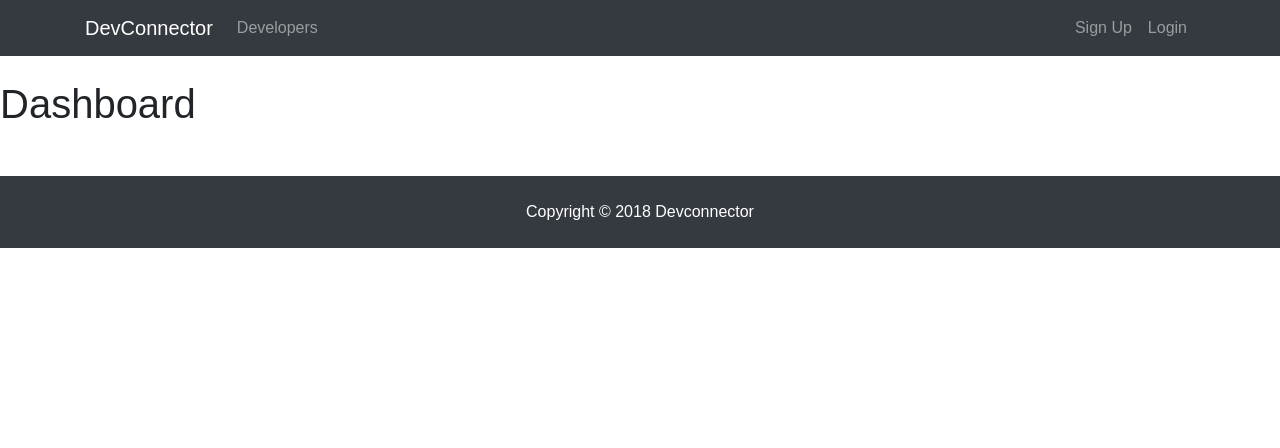
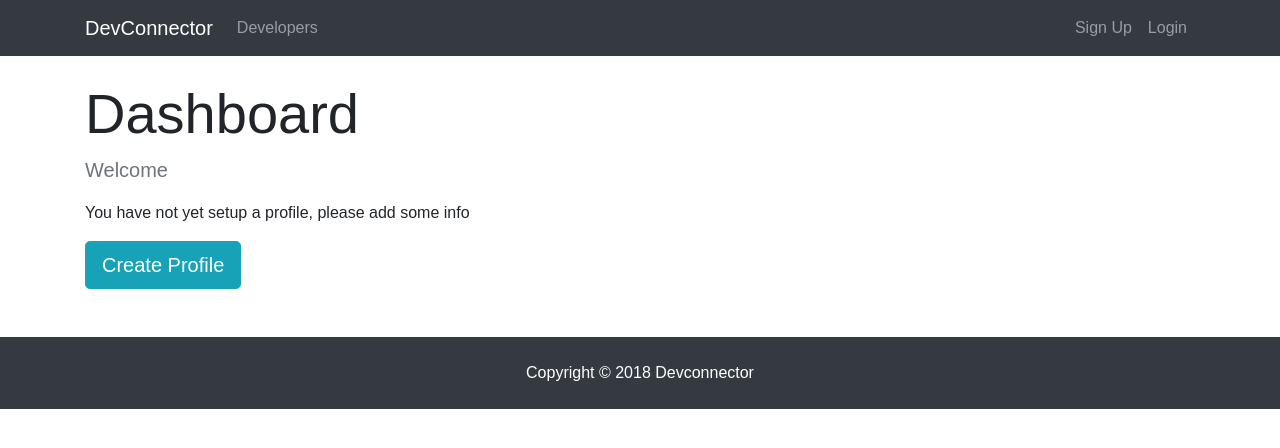
Before and after one commit to anku255/Devconnector, a React (Create React App) app in the folder client/: page /dashboard in a window 1280 px wide. Shown: the top 448 px of the page. Built offline with nearby package versions, Linux system fonts and the light colour scheme; no server answers.

Commit message:
📝Setup spinner in dashboard

```diff
--- /dev/null
+++ b/client/src/components/common/Spinner.js
@@ -0,0 +1,14 @@
+import React from 'react';
+import spinner from './spinner.gif';
+
+export default () => {
+  return (
+    <div>
+      <img
+        src={spinner}
+        alt="Loading..."
+        style={{ width: '200px', margin: 'auto', display: 'block' }}
+      />
+    </div>
+  );
+};
--- a/client/src/components/dashboard/Dashboard.js
+++ b/client/src/components/dashboard/Dashboard.js
@@ -1,7 +1,9 @@
 import React, { Component } from 'react';
 import { connect } from 'react-redux';
+import { Link } from 'react-router-dom';
 import PropTypes from 'prop-types';
 import { getCurrentProfile } from '../../actions/profileActions';
+import Spinner from '../common/Spinner';
 
 class Dashboard extends Component {
   componentDidMount = () => {
@@ -9,16 +11,55 @@
   };
 
   render() {
+    const { user } = this.props.auth;
+    const { profile, loading } = this.props.profile;
+
+    let dashboadContent;
+
+    if (profile === null || loading) {
+      dashboadContent = <Spinner />;
+    } else {
+      // Check if logged in user has profile data
+      if (Object.keys(profile).length > 0) {
+        dashboadContent = <h4>TOOD: DISPLAY PROFILE</h4>;
+      } else {
+        // User is logged in but has no profile
+        dashboadContent = (
+          <div>
+            <p className="lead text-muted">Welcome {user.name}</p>
+            <p>You have not yet setup a profile, please add some info</p>
+            <Link to="/create-profile" className="btn btn-lg btn-info">
+              Create Profile
+            </Link>
+          </div>
+        );
+      }
+    }
+
     return (
-      <div>
-        <h1>Dashboard</h1>
+      <div className="dashboard">
+        <div className="container">
+          <div className="row">
+            <div className="col-md-12">
+              <h1 className="display-4">Dashboard</h1>
+              {dashboadContent}
+            </div>
+          </div>
+        </div>
       </div>
     );
   }
 }
 
 Dashboard.propTypes = {
-  getCurrentProfile: PropTypes.func.isRequired
+  getCurrentProfile: PropTypes.func.isRequired,
+  auth: PropTypes.object.isRequired,
+  profile: PropTypes.object.isRequired
 };
 
-export default connect(null, { getCurrentProfile })(Dashboard);
+const mapStateToProps = state => ({
+  profile: state.profile,
+  auth: state.auth
+});
+
+export default connect(mapStateToProps, { getCurrentProfile })(Dashboard);
```
Also changed, not shown: client/src/components/common/spinner.gif (added).
